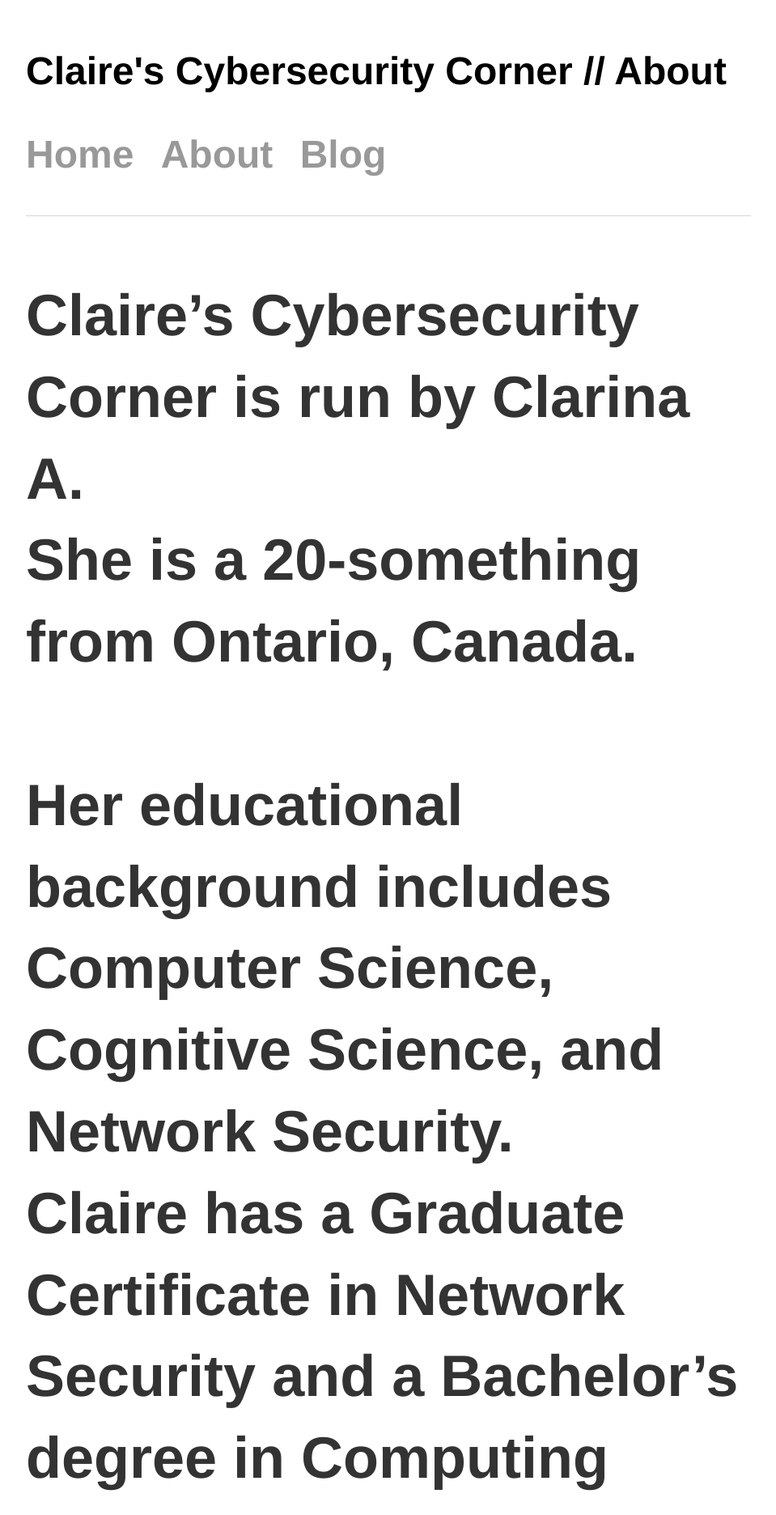
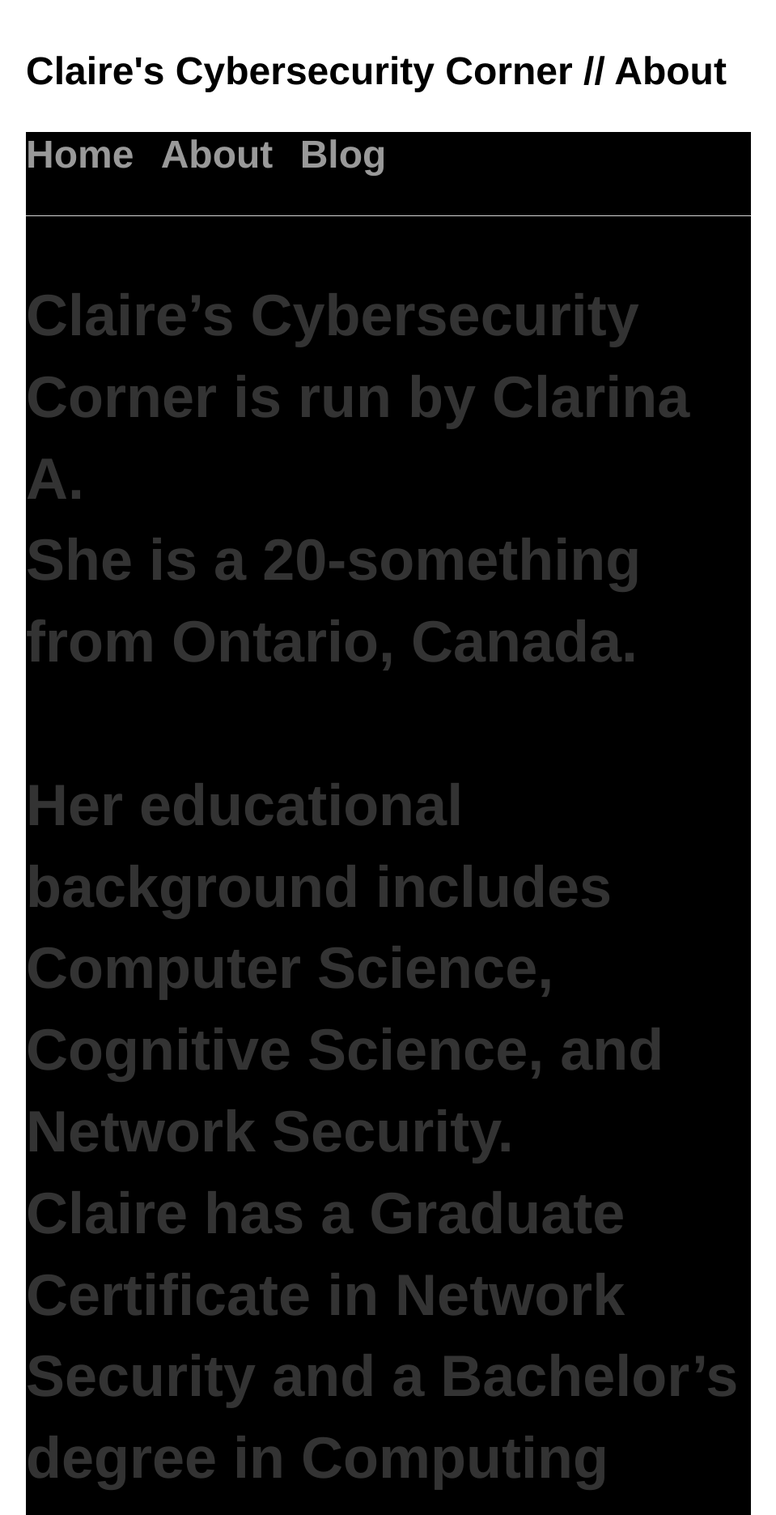
Before and after one commit to sle3man/sle3man.github.io, a Jekyll site: the page built from about.html, in a window 1280 px wide. Shown: the top 1871 px of the page at 81% size, without its empty margins (160-1119 px from the left). Built offline with Jekyll 4.4.1, drawn with Linux system fonts in a browser that asks for light colours.

Commit message:
Update default.html

```diff
--- a/_layouts/default.html
+++ b/_layouts/default.html
@@ -9,7 +9,7 @@
 	</head>
 	<body>
 		<!-- <h1>Claire's Cybersecurity Corner</h1> !-->
-		 <h1 style="background-color:White;">
+		 <h1 style="background-color:Black;">
 		<nav>
     		<ul>
         		<li><a href="/">Home</a></li>
```
